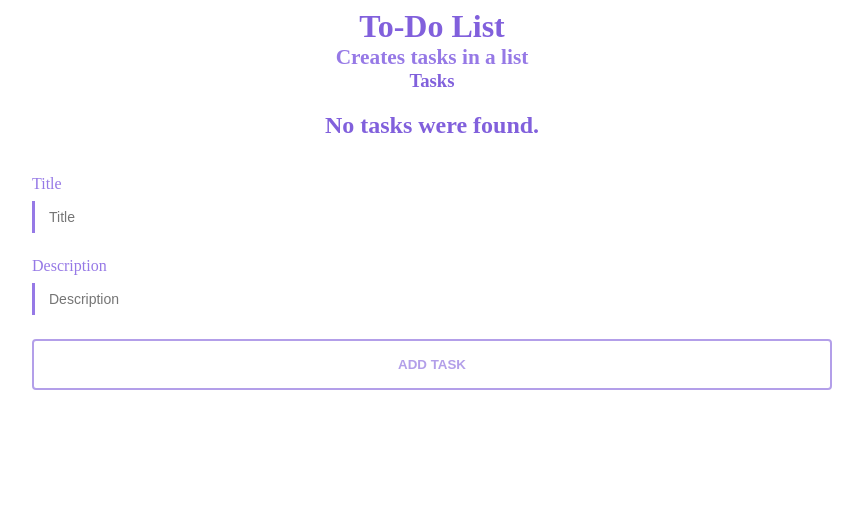
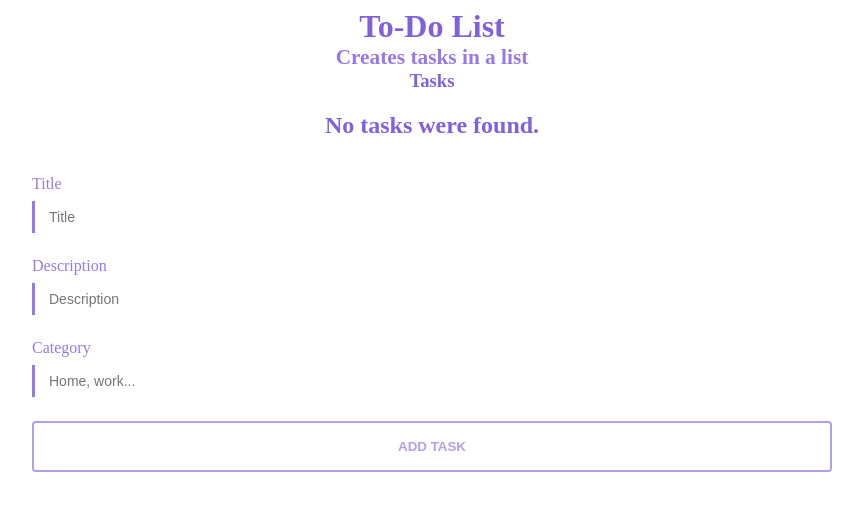
Before and after one commit to jofaval/react-todo-list, a React (Create React App) app: page / in a window 1280 px wide. Shown: the top 510 px of the page, without its empty margins (208-1071 px from the left). Built offline with nearby package versions, Linux system fonts and the light colour scheme.

Commit message:
Added category field

```diff
--- a/src/components/AddTask/AddTask.tsx
+++ b/src/components/AddTask/AddTask.tsx
@@ -51,6 +51,7 @@ const Label = styled.label`
 const initialTask: ITask = {
   title: '',
   description: '',
+  category: '',
   complete: false,
 };
 
@@ -140,6 +141,16 @@ export const AddTask: React.FC<Props> = () => {
               onChange={handleTaskData}
           />
         </AddTaskElement>
+        <AddTaskElement>
+          <Label>Category</Label>
+          <AddTaskInput
+              type="text"
+              id="category"
+              placeholder="Home, work..."
+              value={task?.category}
+              onChange={handleTaskData}
+          />
+        </AddTaskElement>
     </AddTaskForm>
 
     {isEditing
--- a/src/components/Task/Task.tsx
+++ b/src/components/Task/Task.tsx
@@ -70,6 +70,17 @@ const TaskDescription = styled.h5`
     color: ${props => props.theme.mainColorAccent};
 `
 
+const TaskCategory = styled.h5`
+    text-align: left;
+    margin: 0;
+
+    position: absolute;
+    right: 1rem;
+    top: 1rem;
+
+    color: ${props => props.theme.mainColorAccent};
+`
+
 const TaskButton = styled(Button)`
     margin: 0 0 0 .5rem;
     padding: .5rem 1rem !important;
@@ -113,6 +124,7 @@ export const Task: React.FC<Props> = ({ task }) => {
         <TaskDetails>
             <TaskTitle>{task.title}</TaskTitle>
             <TaskDescription>{task?.description}</TaskDescription>
+            <TaskCategory>{task?.category}</TaskCategory>
         </TaskDetails>
 
         <TaskActions>
--- a/src/type.d.ts
+++ b/src/type.d.ts
@@ -2,6 +2,7 @@ interface ITask extends Record<string,any> {
     id?: string
     title: string
     description?: string
+    category?: string
     complete?: boolean
 }
 
```
Also changed, not shown: 1 other file (tests, documents, lock files or other folders).
